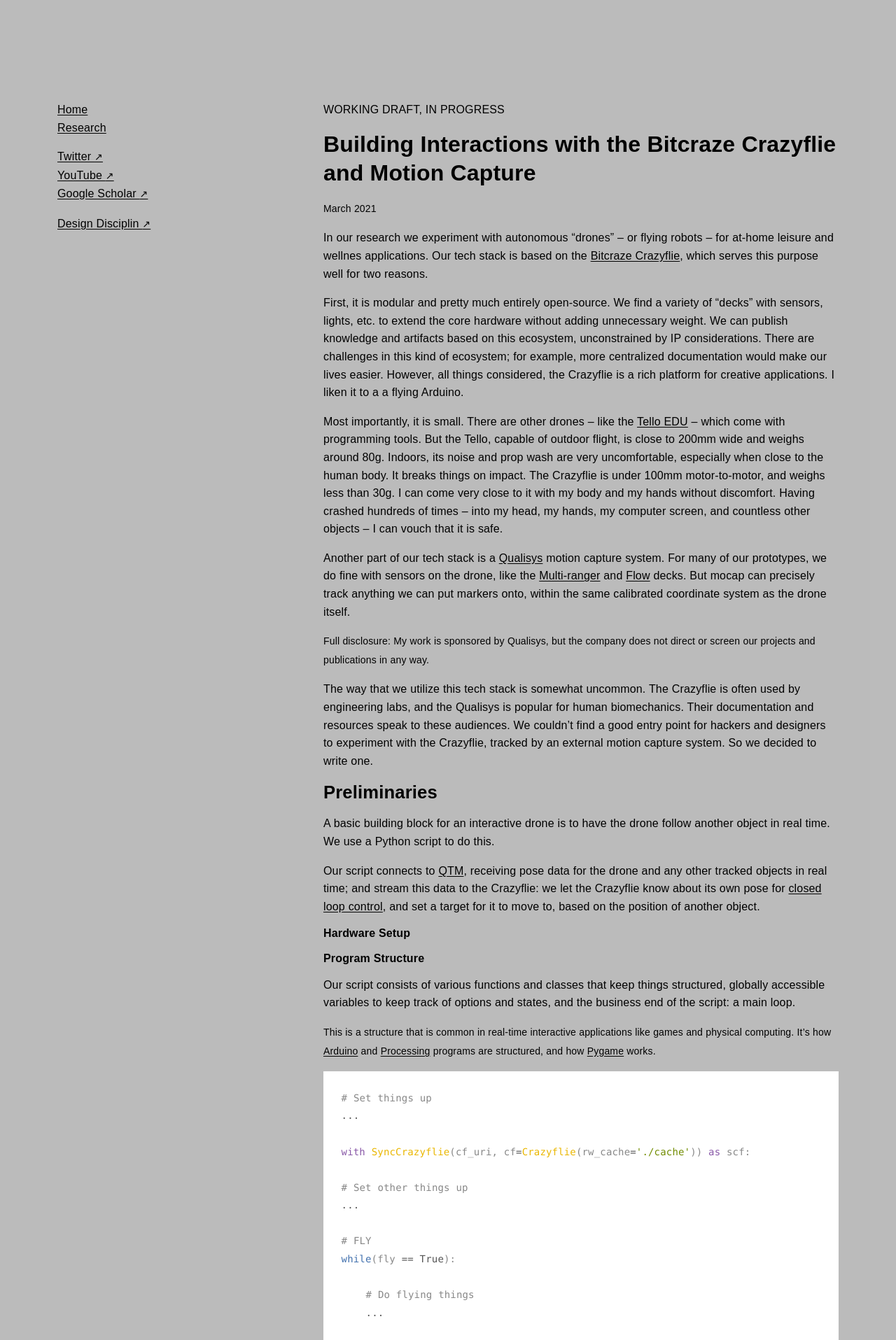
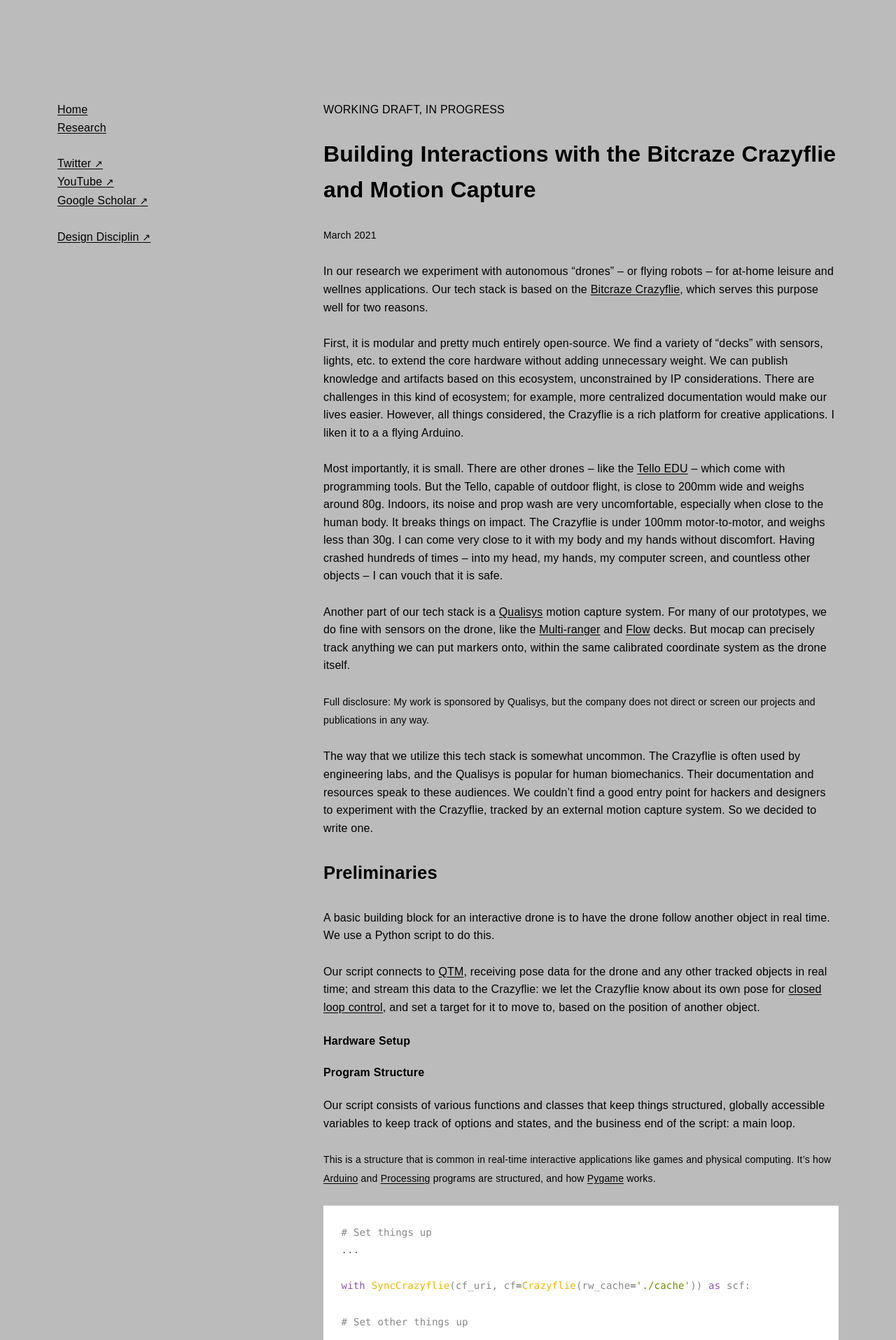
Before and after one commit to l77l77/mbaytas.github.io, a Jekyll site: the page built from crazyflie.md, in a window 1280 px wide. Shown: the top 1915 px of the page at 70% size. Built offline with Jekyll 4.4.1, drawn with Linux system fonts in a browser that asks for light colours; some web fonts are replaced; our own code applies the rules of GitHub Pages for plain Markdown files; comment, search, counter and statistics services are not loaded.

Commit message:
Update default.html

```diff
--- a/_layouts/default.html
+++ b/_layouts/default.html
@@ -27,13 +27,14 @@
         text-underline-offset: 0.1em;
       }
       p,
+      pre,
       h1,
       h2,
       h3,
       h4,
       h5,
       h6 {
-        margin-bottom: 1rem;
+        margin-bottom: 1.6rem;
       }
       h1,
       h2,
@@ -45,20 +46,20 @@
       }
       h1 {
         font-size: 2rem;
-        line-height: 2.6rem;
-        margin-top: 1rem;
+        line-height: 3.2rem;
+        margin-top: 1.6rem;
       }
       h2 {
         font-size: 1.6rem;
-        line-height: 2rem;
-        margin-top: 1rem;
+        line-height: 3.2rem;
+        margin-top: 1.6rem;
       }
       h3,
       h4,
       h5,
       h6 {
           font-size: 1rem;
-          margin-top: 1rem;
+          margin-top: 1.6rem;
       }
       em {
         font-style: inherit;
```
